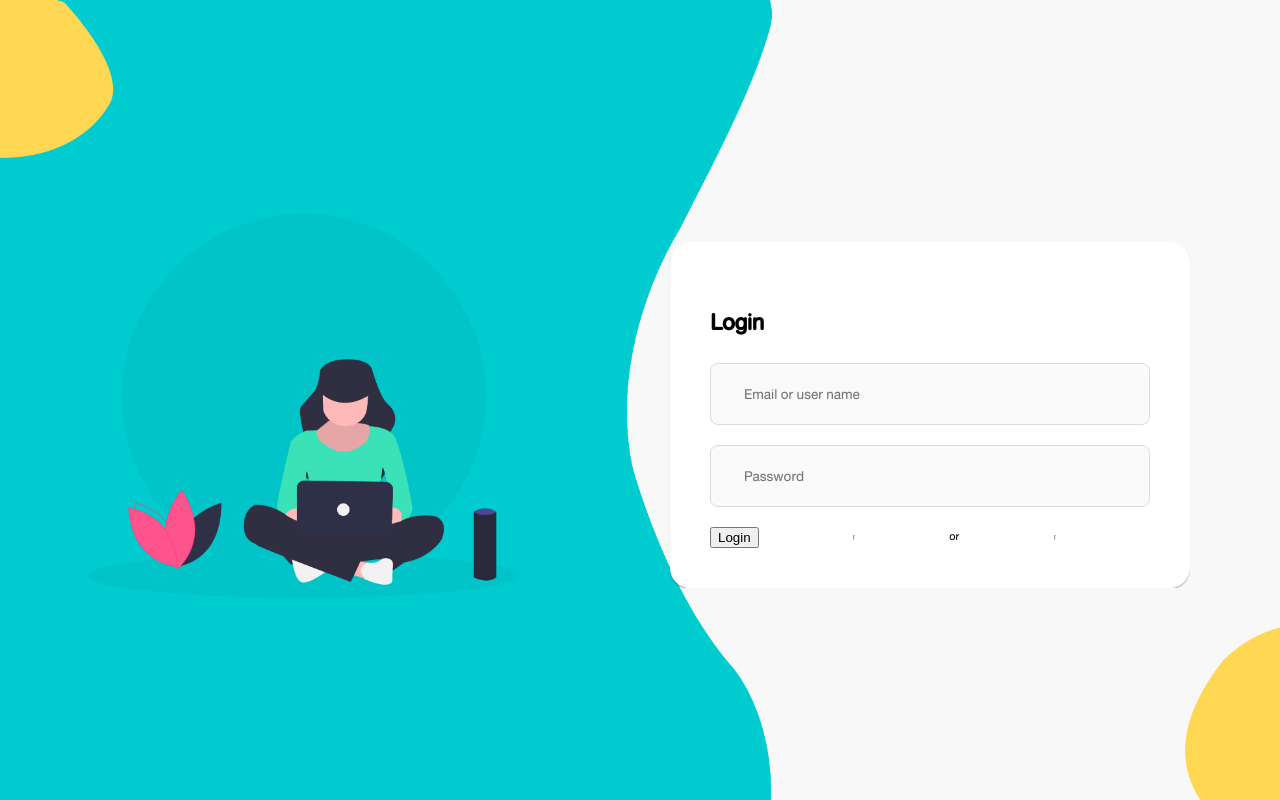
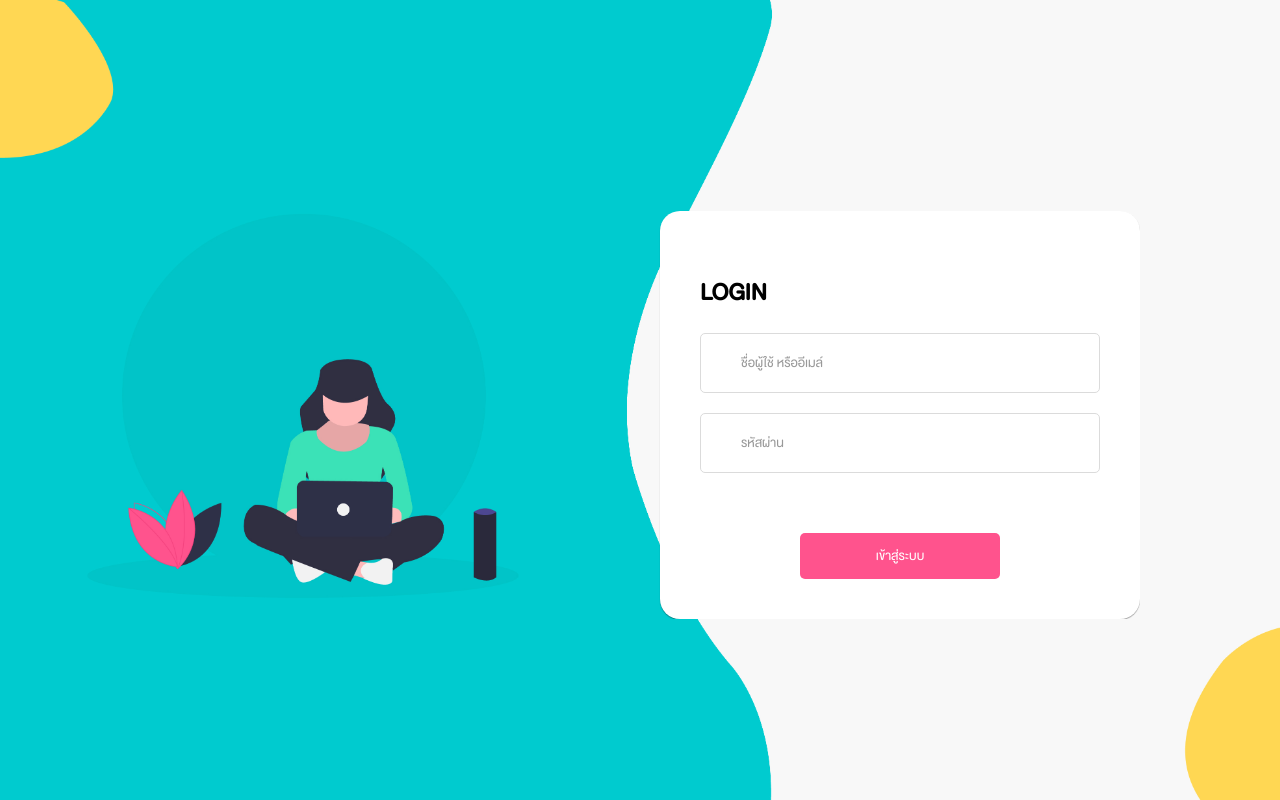
Before and after one commit to meencodes/react-sasukpattani, a React (Create React App) app: page / in a window 1280 px wide. Built offline with nearby package versions, Linux system fonts and the light colour scheme.

Commit message:
button form login

```diff
--- a/src/components/Login.js
+++ b/src/components/Login.js
@@ -92,12 +92,13 @@ class App extends Component {
                     <Containerlogin100>
                         <FormLogin100>
                             <Form100>
-                                <h1>Login</h1>
-                                <Input type="text" name="username" placeholder="Email or user name" value={this.state.username} onChange={this.onChange.bind(this)} />
-                                <Input type="password" name="password" placeholder="Password" value={this.state.password} onChange={this.onChange.bind(this)} />
+                                <h1>LOGIN</h1>
+                                <Input type="text" name="username" placeholder="ชื่อผู้ใช้ หรืออีเมล์" value={this.state.username} onChange={this.onChange.bind(this)} />
+                                <Input type="password" name="password" placeholder="รหัสผ่าน" value={this.state.password} onChange={this.onChange.bind(this)} />
 
-                                <button type="button" onClick={this.onSubmit.bind(this)}>Login</button>
-                                <hr />or<hr />
+                                <ContainerButton>
+                                    <Button type="button" onClick={this.onSubmit.bind(this)}>เข้าสู่ระบบ</Button>
+                                </ContainerButton>
                             </Form100>
                         </FormLogin100>
                     </Containerlogin100>
@@ -112,6 +113,7 @@ const Info1 = styled.div`
   height: 100vh;
   overflow: hidden;
   position: absolute;
+  font-family: AmeenDev;
 `
 const Session1 = styled.div`
   top: 0;
@@ -151,7 +153,7 @@ const Containerlogin100 = styled.div`
 
 `
 const FormLogin100 = styled.div`
-  width: 1100px;
+  width: 1000px;
   overflow: hidden;
   display: flex;
   flex-wrap: wrap;
@@ -160,7 +162,6 @@ const FormLogin100 = styled.div`
 
 `
 const Form100 = styled.div`
-  font-family: AmeenDev
   width: 40%;
   background: white;
   border-radius: 20px;
@@ -194,18 +195,51 @@ const Input = styled.input`
   margin-bottom: 20px;
   border: solid 1px #dbdbdb;
 
-  padding: 18px 33px;
-  border-radius: 8px;
+  padding: 18px 40px;
+  border-radius: 5px;
   color: #999;
   cursor: text;
 
-  background: #fafafa;
+  /* background: #fafafa; */
   font-family: AmeenDev;
-  font-size: 20px;
+  font-size: 18px;
+  background: transparent;
+  outline: none;
 
   &:active,
   &:focus {
-    z-index: 2;
+    border: 1px solid #F4427E;
+    /* transition: all 0.4s;
+    transform: scaleX(1.1) scaleY(1.1); */
+  }
+  ::placeholder {
+    color: #999;
+  }
+`
+
+const ContainerButton = styled.div`
+  width: 100%;
+  justify-content: center;
+  align-items: center;
+  display: flex;
+  margin-top: 40px;
+`
+const Button = styled.button`
+  width: 50%;
+  padding: 12px 30px;
+  background: #ff538d;
+  font-family: AmeenDev;
+  font-size: 18px;
+  border-radius: 5px;
+  color: white;
+  outline: none;
+  border: none;
+  cursor: pointer;
+
+  &:active,
+  &:focus,
+  &:hover {
+      background: #F4427E;
   }
 `
 
```
Also changed, not shown: src/image/background01.jpg.
